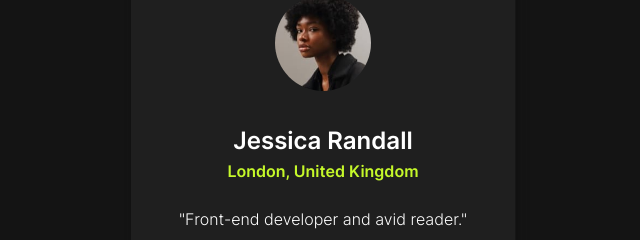
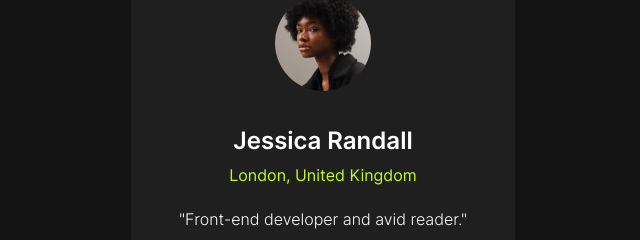
Before and after one commit to chrisvn188/social-links-profile, a plain HTML site: page index.html in a window 1280 px wide. Shown: the part 109-349 px from the top of the page, 317-957 px from the left. Drawn offline with Linux system fonts and the light colour scheme.

Commit message:
Fix putting address tag inside hgroup

```diff
--- a/index.html
+++ b/index.html
@@ -23,10 +23,8 @@
           alt="Jessica Randall"
         />
         <div class="social-profile__text">
-          <hgroup>
-            <h2>Jessica Randall</h2>
-            <address>London, United Kingdom</address>
-          </hgroup>
+          <h2>Jessica Randall</h2>
+          <span>London, United Kingdom</span>
           <p>"Front-end developer and avid reader."</p>
         </div>
         <ul class="social-profile__list">
--- a/style.css
+++ b/style.css
@@ -93,22 +93,25 @@ main {
   }
 }
 
-.social-profile hgroup {
-  margin-bottom: 1.5rem;
-}
-
 .social-profile address {
   color: var(--primary-green);
   font-style: normal;
   font-weight: 600;
 }
 
-.social-profile h2 {
+.social-profile__text > h2 {
   color: var(--neutral-white);
   font-weight: 600;
+  margin-bottom: 0.25rem;
 }
 
-.social-profile hgroup + p {
+.social-profile__text > span {
+  display: block;
+  color: var(--primary-green);
+  margin-bottom: 1.2rem;
+}
+
+.social-profile__text > span + p {
   color: var(--neutral-white);
   font-weight: 300;
 }
```
Also changed, not shown: 1 other file.
